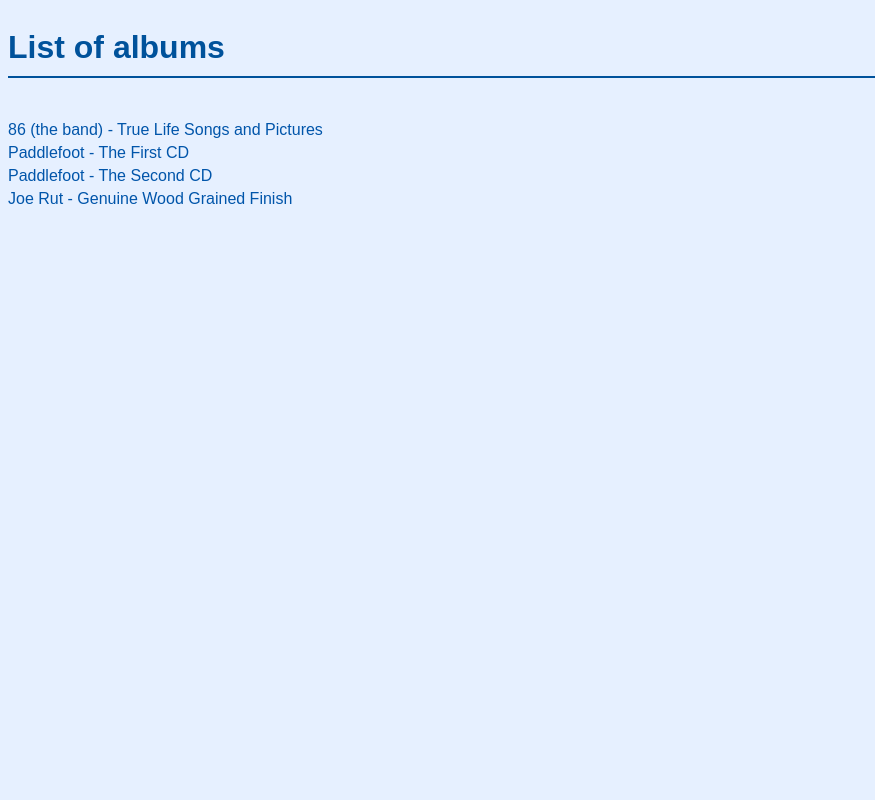
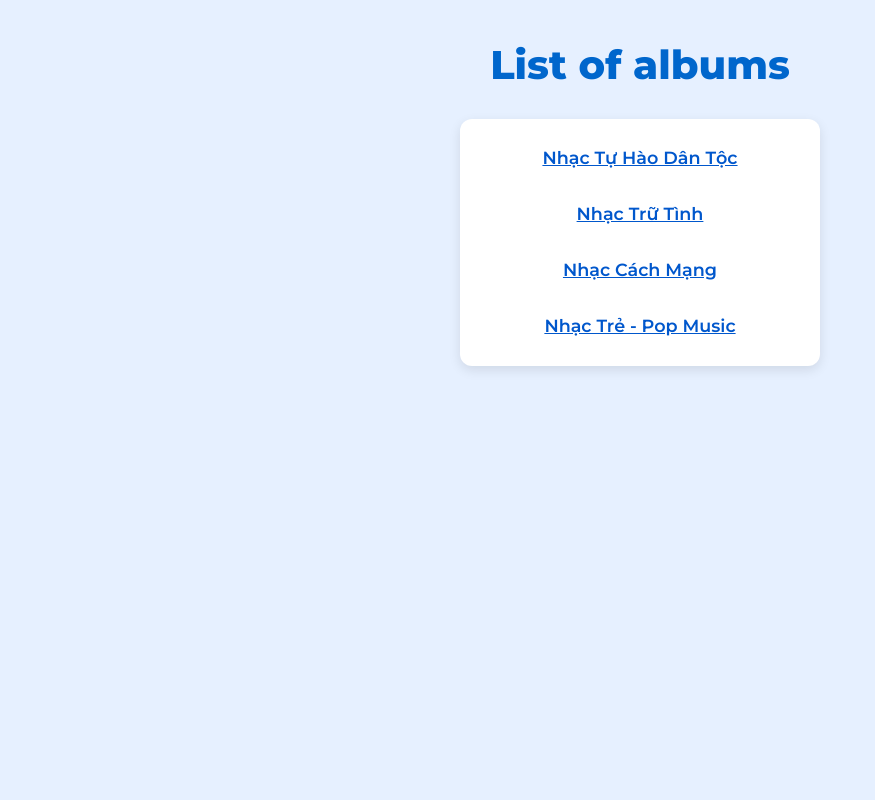
Before and after one commit to Trantien2005/ch07_ex, a Java web app: page / in a window 1280 px wide. Shown: the whole page, without its empty margins (0-875 px from the left). Run offline with Tomcat 11, a stand-in JSP engine, Linux system fonts and the light colour scheme.

Commit message:
đẩy bài

```diff
--- a/src/main/webapp/index.jsp
+++ b/src/main/webapp/index.jsp
@@ -1,3 +1,4 @@
+<%@ page contentType="text/html; charset=UTF-8" %>
 <!DOCTYPE html>
 <html>
 <head>
@@ -6,31 +7,33 @@
     <link rel="stylesheet" href="styles/main.css" type="text/css"/>
 </head>
 <body>
-
+<%@ taglib prefix="c" uri="http://java.sun.com/jsp/jstl/core" %>
 <h1>List of albums</h1>
 
-<%@ taglib prefix="c" uri="http://java.sun.com/jsp/jstl/core" %>
 <c:if test="${cookie.firstNameCookie.value != null}">
     <p>Welcome back, <c:out value='${cookie.firstNameCookie.value}'/></p>
 </c:if>
 
+<div class="album-list-container">
     <p>
         <a href="download?action=checkUser&amp;productCode=8601">
-    86 (the band) - True Life Songs and Pictures
+            Nhạc Tự Hào Dân Tộc
         </a><br>
 
         <a href="download?action=checkUser&amp;productCode=pf01">
-    Paddlefoot - The First CD
+            Nhạc Trữ Tình
         </a><br>
 
         <a href="download?action=checkUser&amp;productCode=pf02">
-    Paddlefoot - The Second CD
+            Nhạc Cách Mạng
         </a><br>
 
         <a href="download?action=checkUser&amp;productCode=jr01">
-    Joe Rut - Genuine Wood Grained Finish
+            Nhạc Trẻ - Pop Music
         </a>
     </p>
+</div>
+
 
 </body>
 </html>
--- a/src/main/webapp/styles/main.css
+++ b/src/main/webapp/styles/main.css
@@ -1,78 +1,222 @@
+/* Import font Montserrat */
+@import url('https://fonts.googleapis.com/css2?family=Montserrat:wght@400;600;700;800&display=swap');
+
+/* Reset */
+* {
+    box-sizing: border-box;
+    margin: 0;
+    padding: 0;
+}
+
+/* Global body style */
 body {
-    font-family: Arial, Helvetica, sans-serif;
+    font-family: 'Montserrat', system-ui, -apple-system, Segoe UI, Roboto, Arial, sans-serif;
     background-color: #e6f0ff;
+    padding: 40px 20px;
+    color: #333;
     display: flex;
     flex-direction: column;
+    align-items: center;
+    gap: 20px;
+    min-height: 100vh;
 }
 
+/* Headings */
 h1 {
-    color: #00529b;
-    border-bottom: 2px solid #00529b;
-    padding-bottom: 10px;
+    font-size: 2.5rem;
+    color: #0066cc;
+    font-weight: 800;
+    text-align: center;
+    margin-bottom: 10px;
 }
 
 h2 {
-    color: #2a5d9f;
-    margin-top: 20px;
+    font-size: 1.5rem;
+    font-weight: 700;
+    color: #0066cc;
+    text-align: center;
 }
 
-table {
-    border-collapse: collapse;
-    width: 100%;
-    max-width: 700px;
-    background-color: #fff;
-    border-radius: 8px;
-    box-shadow: 0 0 8px rgba(0,0,0,0.1);
+/* Paragraphs */
+p {
+    font-size: 1.1rem;
     margin-bottom: 20px;
+    text-align: center;
+    color: #333;
 }
 
-th {
-    background-color: #0073e6;
-    color: white;
-    padding: 10px 15px;
+/* General section container */
+section {
+    background-color: #fff;
+    padding: 25px 40px;
+    border-radius: 12px;
+    box-shadow: 0 4px 12px rgba(0, 0, 0, 0.1);
+    width: 600px;
+    max-width: 90vw;
+    display: flex;
+    flex-direction: column;
+    align-items: center;
+    gap: 15px;
+}
+
+/* ALBUM LIST BLOCK */
+.album-list-container {
+    background-color: #fff;
+    max-width: 360px;
+    width: 100%;
+    padding: 20px 25px;
+    margin: 0 auto;
+    border-radius: 12px;
+    box-shadow: 0 4px 12px rgba(0, 0, 0, 0.1);
     text-align: left;
 }
 
-td {
-    border-top: 1px solid #ddd;
-    padding: 10px 15px;
+.album-list-container p {
+    font-size: 1rem;
+    color: #555;
+    text-align: center;
+    margin-bottom: 10px;
 }
 
-a {
-    color: #0055aa;
-    text-decoration: none;
-    margin-right: 10px;
-    display: inline-block;
-    margin-top: 5px;
+.album-list-container a {
+    display: block;
+    margin: 8px 0;
+    color: #0057cc;
+    text-decoration: underline;
+    font-weight: 600;
+    font-size: 1.1rem;
+    transition: color 0.3s ease;
 }
 
-a:hover {
-    text-decoration: underline;
+.album-list-container a:hover {
+    color: #003d99;
+    text-decoration: none;
 }
 
-input, button {
-    padding: 8px 10px;
-    margin: 5px 0 15px;
+/* FORM STYLES */
+form {
+    background-color: #fff;
     width: 100%;
     max-width: 400px;
+    padding: 30px;
+    border-radius: 10px;
+    box-shadow: 0 4px 12px rgba(0, 0, 0, 0.1);
+    text-align: left;
 }
 
 label {
     display: block;
-    font-weight: bold;
+    font-weight: 600;
+    color: #333;
+    margin-top: 15px;
+    margin-bottom: 6px;
+}
+
+input[type="text"],
+input[type="email"] {
+    width: 100%;
+    padding: 10px 12px;
+    border: 1px solid #ccc;
+    border-radius: 6px;
+    font-size: 14px;
+    margin-bottom: 5px;
+}
+
+input[type="submit"] {
+    background-color: #0066cc;
+    color: white;
+    padding: 10px 20px;
+    border: none;
+    border-radius: 6px;
+    font-size: 15px;
+    font-weight: 600;
+    cursor: pointer;
+    transition: background-color 0.3s ease;
+    margin-top: 20px;
+}
+
+input[type="submit"]:hover {
+    background-color: #004d99;
+}
+
+/* TABLES (Downloads, Cookies...) */
+table {
+    width: 50%;
+    border-collapse: collapse;
+    border-radius: 10px;
+    overflow: hidden;
+    box-shadow: 0 4px 8px rgba(0, 0, 0, 0.1);
+    background-color: #fff;
+    margin: 0 auto;
+}
+
+th, td {
+    padding: 12px 15px;
+    text-align: center;
+    border-bottom: 1px solid #ddd;
+}
+
+th {
+    background-color: #0066cc;
+    color: white;
+    font-weight: 700;
+    font-size: 1rem;
+}
+
+td {
+    font-size: 1rem;
+}
+
+/* COOKIE INFO TEXT */
+#cookies-info {
+    font-size: 1rem;
+    max-width: 350px;
+    margin-left: 20px;
+    text-align: left;
+    color: #333;
+}
+
+/* LINK ROW (e.g. View list of albums / Delete cookies) */
+.links-row {
+    margin-top: 15px;
+    display: flex;
+    justify-content: center;
+    gap: 25px;
+}
+
+.links-row a {
+    color: #6a2c91;
+    text-decoration: underline;
+    font-weight: 600;
+}
+
+.links-row a:hover {
+    color: #3b0b6f;
+}
+
+/* UTILITIES */
+.pad_top {
     margin-top: 10px;
 }
 
-input[type="submit"],
-button {
-    background-color: #00529b;
-    color: white;
-    border: none;
-    cursor: pointer;
-    width: auto;
+.margin_left {
+    margin-left: 0;
 }
 
-input[type="submit"]:hover,
-button:hover {
-    background-color: #003f7f;
+/* RESPONSIVE */
+@media (max-width: 700px) {
+    section {
+        width: 100%;
+        padding: 20px;
+    }
+
+    #cookies-info {
+        max-width: 100%;
+        margin-left: 0;
+        text-align: center;
+    }
+
+    table {
+        width: 100%;
+    }
 }
```
Also changed, not shown: src/main/webapp/8601_download.jsp (+6 -5 lines), src/main/webapp/jr01_download.jsp (+6 -9 lines), src/main/webapp/pf01_download.jsp (+6 -5 lines), src/main/webapp/pf02_download.jsp (+6 -5 lines), src/main/webapp/musicStore/sound/8601/AlbumArtSmall.jpg (added), src/main/webapp/musicStore/sound/8601/AlbumArt_{B5020207-474E-4720-9C08-AA7DE441EE00}_Large.jpg (added), src/main/webapp/musicStore/sound/8601/AlbumArt_{B5020207-474E-4720-9C08-AA7DE441EE00}_Small.jpg (added), src/main/webapp/musicStore/sound/8601/Folder.jpg (added), 9 other files. Lines whose indentation alone changed are shown as unchanged.
